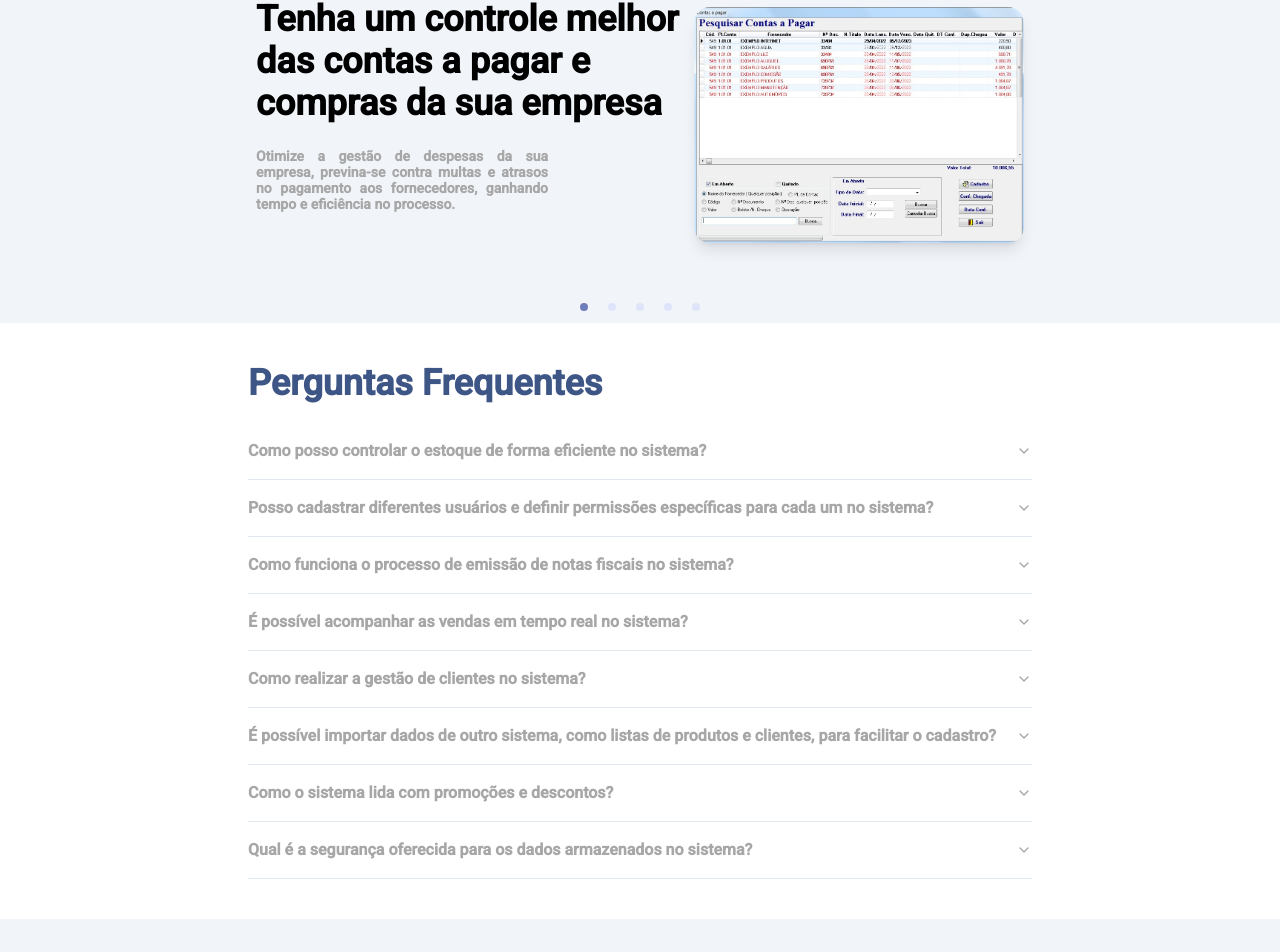
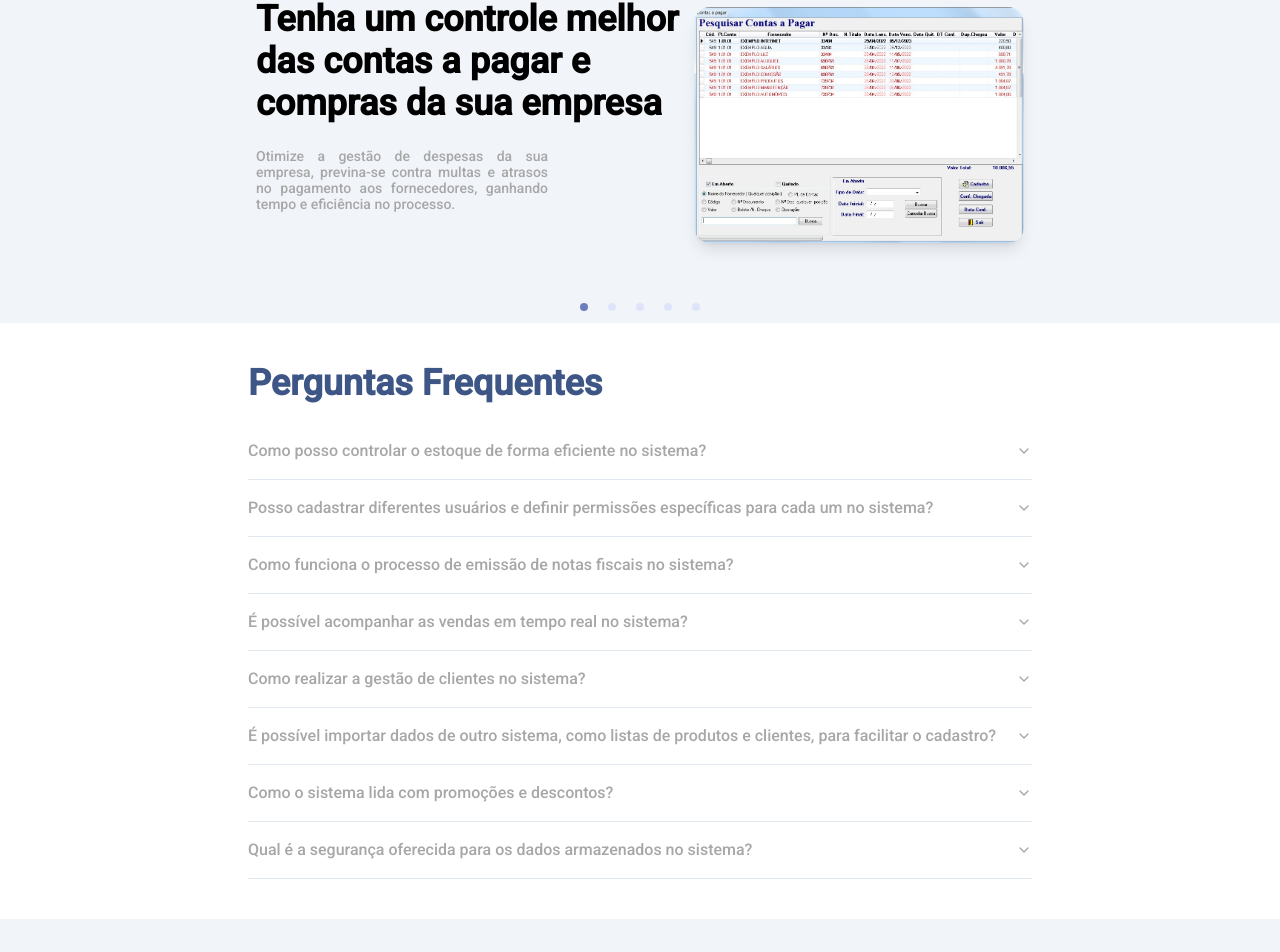
Before and after one commit to EvaldoFerreiraMoreira/site-siad, a Next.js app: page /planos in a window 1280 px wide. Shown: the part 1397-2349 px from the top of the page. Built offline with nearby package versions, Linux system fonts and the light colour scheme.

Commit message:
feat: remove 0800 unused

```diff
--- a/src/app/planos/components/componentsMobile/BannerContatoMobile.tsx
+++ b/src/app/planos/components/componentsMobile/BannerContatoMobile.tsx
@@ -5,24 +5,22 @@ import { FaWhatsapp } from "react-icons/fa";
 
 const BannerContatoMobile = () => {
     return (
-        <div className="flex flex-row items-center justify-center text-center gap-20 h-36 w-80 ">
+        <div className="flex flex-row items-center justify-center text-center gap-20 h-36 w-80">
 
             <div className=" text-center  bg-white w-24 h-24 rounded-full shadow-lg shadow-[#23314C] gap-2">
                 <Link href="https://api.whatsapp.com/send?phone=553398056488&text=Ol%C3%A1%2C%20vim%20pelo%20Site%20da%20Siad">
                     <p className="flex gap-1 justify-center mt-7 mb-10 ">
-                    <FaWhatsapp size={40} style={{color:"#3D5685"}}/>
+                        <FaWhatsapp size={40} style={{ color: "#3D5685" }} />
                     </p>
                 </Link>
-                    <h1 className="text-center font-bold text-[#FFFFFF] text-sm" >mande um whastapp</h1>
+                <h1 className="text-center font-bold text-[#FFFFFF] text-sm" >mande um whastapp</h1>
             </div>
 
             <div className=" text-center  bg-white w-24 h-24 rounded-full shadow-lg shadow-[#23314C] gap-2">
-                <Link href="https://">
-                    <p className="flex gap-1 justify-center mt-7 mb-10 ">
-                        <Phone size={40} style={{color:"#3D5685"}}/>
-                    </p>
-                </Link>
-                    <h1 className="text-center font-bold text-[#FFFFFF] text-sm" >0800</h1>
+                <p className="flex gap-1 justify-center mt-7 mb-10 ">
+                    <Phone size={40} style={{ color: "#3D5685" }} />
+                </p>
+                <h1 className="text-center font-bold text-[#FFFFFF] text-sm" ></h1>
             </div>
 
         </div>
--- a/src/app/planos/components/componentsWeb/BannerCarrosselWeb.tsx
+++ b/src/app/planos/components/componentsWeb/BannerCarrosselWeb.tsx
@@ -22,7 +22,7 @@ const BannerCarrosselWeb = () => {
                             Tenha um controle melhor das contas a pagar e compras da sua empresa
                         </h1>
                     </div>
-                    <div className="mt-6 w-2/3 text-sm font-semibold text-justify">
+                    <div className="mt-6 w-2/3 text-sm text-justify">
                         <p> Otimize a gestão de despesas da sua empresa, previna-se contra multas
                             e atrasos no pagamento aos fornecedores, ganhando tempo e eficiência no processo.
                         </p>
@@ -51,7 +51,7 @@ const BannerCarrosselWeb = () => {
                             Agilidade e eficiência na entrada de notas
                         </h1>
                     </div>
-                    <div className="mt-6 w-2/3 text-sm font-semibold text-justify">
+                    <div className="mt-6 w-2/3 text-sm text-justify">
                         <p>
                             Agilize o processo de entrada e fechamento de notas com o uso do nosso manifestador de notas
                             fiscais de entrada e manutenção de itens, sem a necessidade de redigitar a nota ou
@@ -82,7 +82,7 @@ const BannerCarrosselWeb = () => {
                             Ordem de serviço
                         </h1>
                     </div>
-                    <div className="mt-6 w-2/3 text-sm font-semibold text-justify">
+                    <div className="mt-6 w-2/3 text-sm text-justify">
                         <p>
                             Gerencie seus serviços prestados pela empresa com nosso módulo de Ordem de Serviço e gere comprovantes dos mesmos.
                         </p>
@@ -95,7 +95,7 @@ const BannerCarrosselWeb = () => {
                         width={0}
                         height={0}
                         sizes="100vw"
-                        className="h-auto w-auto max-w-[100%] max-h-[100%]"
+                        className="h-auto w-auto max-w-[100%] max-h-[100%] rounded-2xl shadow-lg"
                         style={{
                             objectFit: "contain",
                         }}
@@ -111,7 +111,7 @@ const BannerCarrosselWeb = () => {
                             Amplie seu empreendimento com uma gestão financeira estruturada
                         </h1>
                     </div>
-                    <div className="mt-6 w-2/3 text-sm font-semibold text-justify">
+                    <div className="mt-6 w-2/3 text-sm text-justify">
                         <p>
                             Um sistema centralizado de informações que integra procedimentos burocráticos com análises de saúde do negócio, proporcionando uma previsão mais precisa de lucros e uma tomada de decisão mais transparente. Oferece backups automáticos recorrentes e otimizados, garantindo máxima segurança dos dados.
                         </p>
@@ -124,7 +124,7 @@ const BannerCarrosselWeb = () => {
                         width={0}
                         height={0}
                         sizes="450vw"
-                        className="h-auto w-auto max-w-[100%] max-h-[100%]"
+                        className="h-auto w-auto max-w-[100%] max-h-[100%] rounded-2xl shadow-lg"
                         style={{
                             objectFit: "contain",
                         }}
@@ -140,7 +140,7 @@ const BannerCarrosselWeb = () => {
                             Envie suas Notas Fiscais de Forma Mais Simples e Prática
                         </h1>
                     </div>
-                    <div className="mt-6 w-2/3 text-sm font-semibold text-justify">
+                    <div className="mt-6 w-2/3 text-sm text-justify">
                         <p>
                             Ao administrar seu empreendimento com o SIAD, você economiza tempo e elimina retrabalhos ao gerar suas notas fiscais diretamente a partir das vendas, eliminando a necessidade de reintroduzir produtos, serviços e informações dos clientes nos portais governamentais.
                         </p>
@@ -153,7 +153,7 @@ const BannerCarrosselWeb = () => {
                         width={0}
                         height={0}
                         sizes="100vw"
-                        className="h-auto w-auto max-w-[100%] max-h-[100%]"
+                        className="h-auto w-auto max-w-[100%] max-h-[100%] rounded-2xl shadow-lg"
                         style={{
                             objectFit: "contain",
                         }}
--- a/src/app/planos/components/componentsWeb/BannerContatoWeb.tsx
+++ b/src/app/planos/components/componentsWeb/BannerContatoWeb.tsx
@@ -18,11 +18,9 @@ const BannerContatoWeb = () => {
             </div>
             <div className="flex flex-col items-center justify-center">
                 <div className=" text-center ml-5  border  border-white bg-white w-24 h-24 rounded-full shadow-lg shadow-[#23314C] gap-2">
-                    <Link href="https://">
-                        <p className="flex gap-1 justify-center mt-7 mb-10 ">
-                            <Phone size={40} style={{ color: "#3D5685" }} />
-                        </p>
-                    </Link>
+                    <p className="flex gap-1 justify-center mt-7 mb-10 ">
+                        <Phone size={40} style={{ color: "#3D5685" }} />
+                    </p>
                 </div>
                 <h1 className="mt-2 ml-5 font-bold text-[#FFFFFF] text-sm" >0800 000 000</h1>
             </div>
--- a/src/app/planos/components/componentsWeb/CommonQuestionWeb.tsx
+++ b/src/app/planos/components/componentsWeb/CommonQuestionWeb.tsx
@@ -15,7 +15,7 @@ const CommonQuestionWeb= () => {
             <div className=" mt-5 text-[#A7A7A7]">
                 <Accordion type="single" collapsible>
                 <AccordionItem value="item-1">
-                        <AccordionTrigger className="font-bold text-md text-left hover:text-[#3D5685]"
+                        <AccordionTrigger className="font-medium text-md text-left hover:text-[#3D5685]"
                         >
                             Como posso controlar o estoque de forma eficiente no sistema?
                         </AccordionTrigger>
@@ -25,7 +25,7 @@ const CommonQuestionWeb= () => {
                     </AccordionItem>
 
                     <AccordionItem value="item-2">
-                        <AccordionTrigger className="font-bold text-md text-left hover:text-[#3D5685]"
+                        <AccordionTrigger className="font-medium text-md text-left hover:text-[#3D5685]"
                         >
                             Posso cadastrar diferentes usuários e definir permissões específicas para cada um no sistema?
                         </AccordionTrigger>
@@ -35,7 +35,7 @@ const CommonQuestionWeb= () => {
                     </AccordionItem>
 
                     <AccordionItem value="item-3">
-                        <AccordionTrigger className="font-bold text-md text-left hover:text-[#3D5685]"
+                        <AccordionTrigger className="font-medium text-md text-left hover:text-[#3D5685]"
                         >
                             Como funciona o processo de emissão de notas fiscais no sistema?
                         </AccordionTrigger>
@@ -46,7 +46,7 @@ const CommonQuestionWeb= () => {
                     </AccordionItem>
 
                     <AccordionItem value="item-4">
-                        <AccordionTrigger className="font-bold text-md text-left hover:text-[#3D5685]"
+                        <AccordionTrigger className="font-medium text-md text-left hover:text-[#3D5685]"
                         >
                             É possível acompanhar as vendas em tempo real no sistema?
 
@@ -57,7 +57,7 @@ const CommonQuestionWeb= () => {
                     </AccordionItem>
 
                     <AccordionItem value="item-5">
-                        <AccordionTrigger className="font-bold text-md text-left hover:text-[#3D5685]"
+                        <AccordionTrigger className="font-medium text-md text-left hover:text-[#3D5685]"
                         >
                             Como realizar a gestão de clientes no sistema?
                         </AccordionTrigger>
@@ -67,7 +67,7 @@ const CommonQuestionWeb= () => {
                     </AccordionItem>
 
                     <AccordionItem value="item-6">
-                        <AccordionTrigger className="font-bold text-md text-left hover:text-[#3D5685]"
+                        <AccordionTrigger className="font-medium text-md text-left hover:text-[#3D5685]"
                         >
                            É possível importar dados de outro sistema, como listas de produtos e clientes, para facilitar o cadastro?
                         </AccordionTrigger>
@@ -77,7 +77,7 @@ const CommonQuestionWeb= () => {
                     </AccordionItem>
 
                     <AccordionItem value="item-7">
-                        <AccordionTrigger className="font-bold text-md text-left hover:text-[#3D5685]"
+                        <AccordionTrigger className="font-medium text-md text-left hover:text-[#3D5685]"
                         >
                           Como o sistema lida com promoções e descontos?
                         </AccordionTrigger>
@@ -87,7 +87,7 @@ const CommonQuestionWeb= () => {
                     </AccordionItem>
 
                     <AccordionItem value="item-8">
-                        <AccordionTrigger className="font-bold text-md text-left hover:text-[#3D5685]"
+                        <AccordionTrigger className="font-medium text-md text-left hover:text-[#3D5685]"
                         >
                          Qual é a segurança oferecida para os dados armazenados no sistema?
                         </AccordionTrigger>
--- a/src/components/ui/componentsWeb/FixedBarWeb.tsx
+++ b/src/components/ui/componentsWeb/FixedBarWeb.tsx
@@ -11,7 +11,7 @@ const FixedBarWeb = () => {
         <p>Quer falar com um especialista?</p>
         <div className="flex items-center ">
           <Smartphone size={35} />
-          <p>0800 000 0000</p>
+          <p></p>
         </div>
       </div>
 
```
Also changed, not shown: src/app/planos/components/componentsMobile/BannerCarrosselMobile.tsx (+8 -8 lines), src/components/ui/componentsMobile/FixedBarMobile.tsx (+4 -6 lines).
